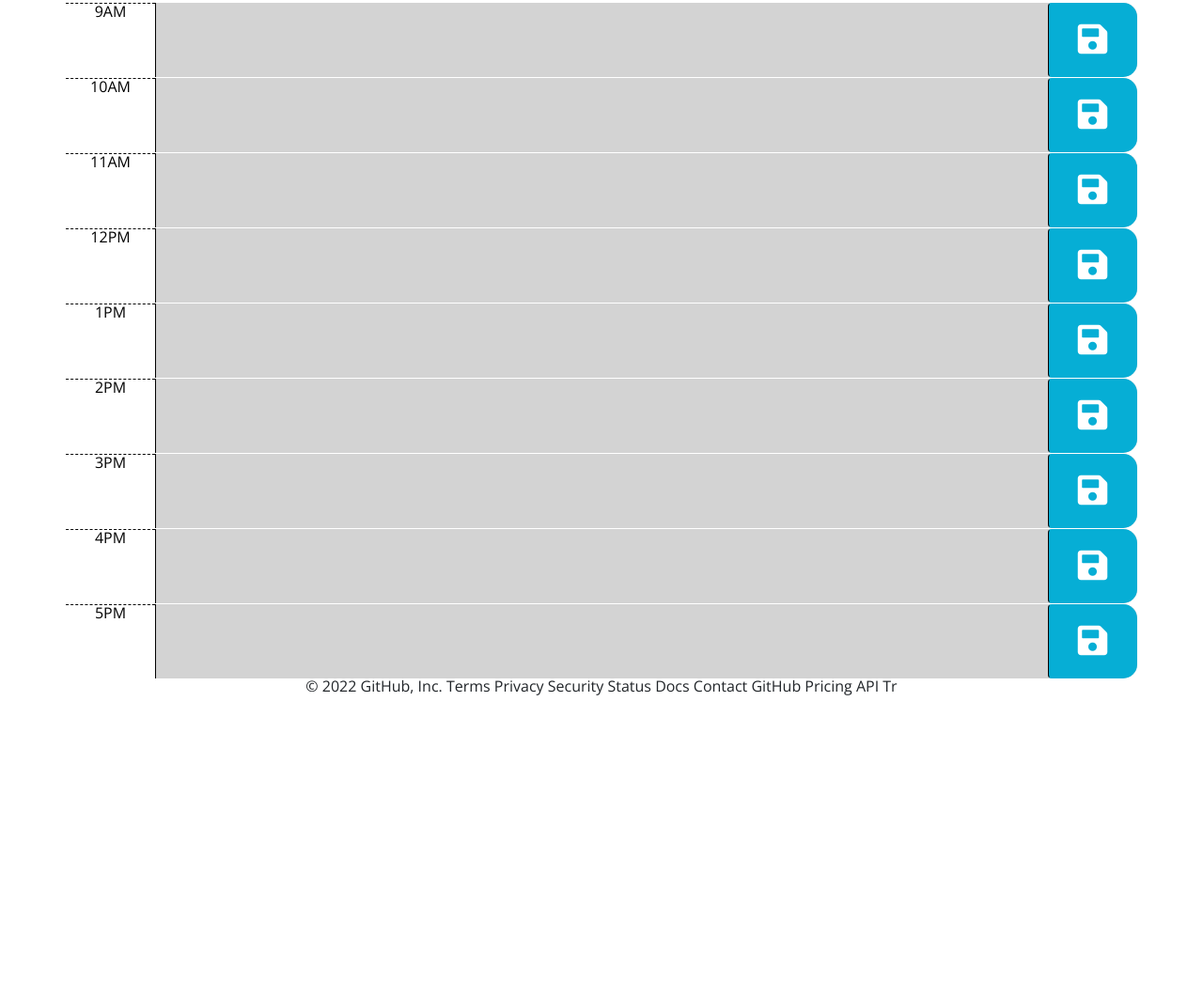
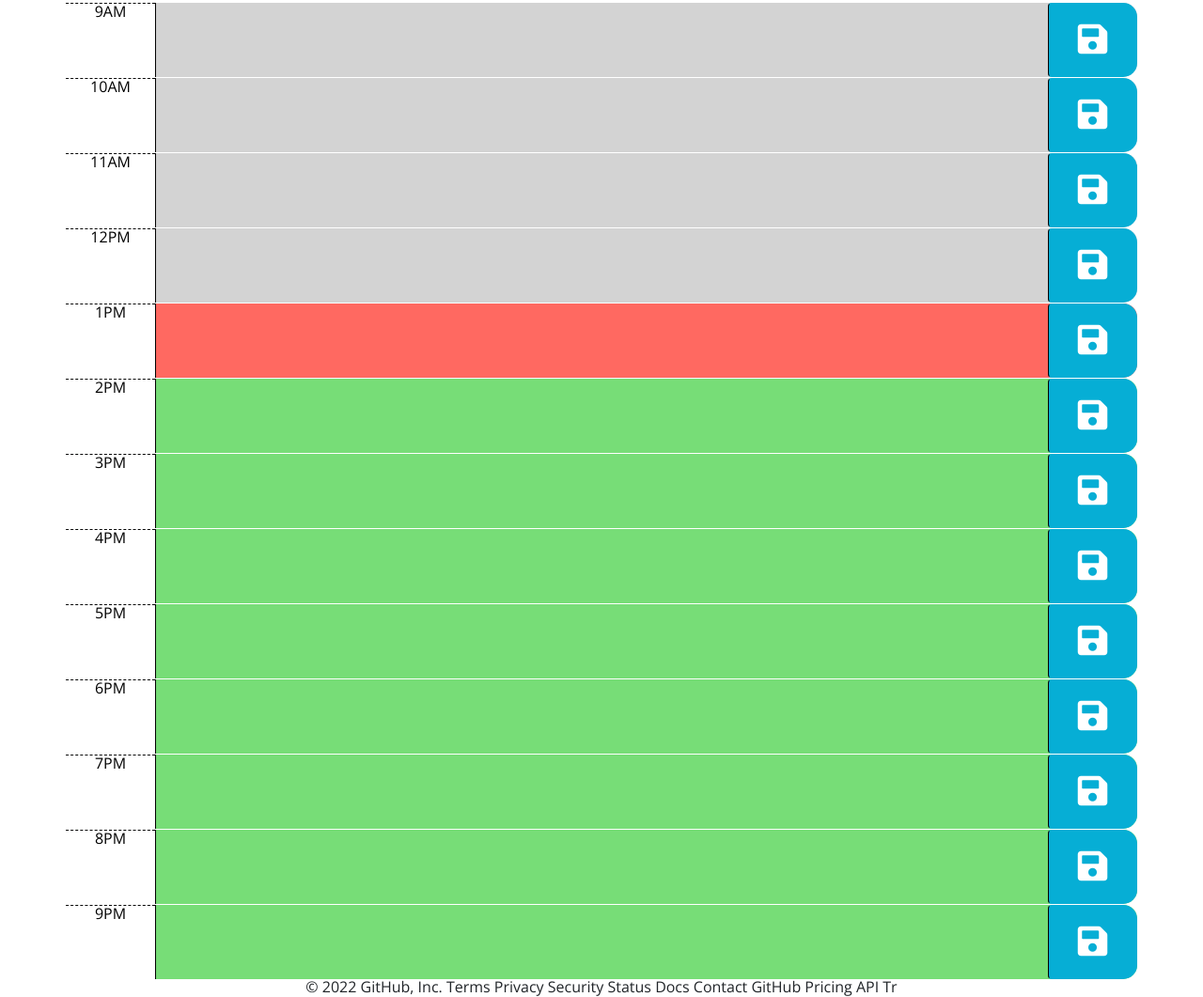
Before and after one commit to Rini0404/planner, a plain HTML site: page index.html in a window 1280 px wide. Shown: the part 334-1395 px from the top of the page at 94% size. Before the commit the page ends 1075 px from the top, so only its background shows below. Drawn offline with nearby package versions, Linux system fonts and the light colour scheme.

Commit message:
finished product!

```diff
--- a/assets/css/js/script.js
+++ b/assets/css/js/script.js
@@ -1,5 +1,5 @@
-var today  = document.getElementById('currentDay');
-var time = moment();
+var today  = $('#currentDay')
+
 
   var timeDisplay = moment().format("dddd, MMMM do YYYY, h:mm:ss a");
   $("#currentDay").text(timeDisplay);
@@ -15,14 +15,16 @@ setInterval(update, 1000);
 console.log("ayo")
 // .ready, starts the function
     $(document).ready(function() {
+
   //gets the ID of saveButton and gives var SaveButton
    // listen for save button click
   //  more code for this item styling?
   var saveBtn = $('.saveBtn')
     saveBtn.on('click', function(event) {
       event.preventDefault();
-      var value = $(this).siblings('.informaion').val();
+      var value = $(this).siblings('.information').val();
       var time = $(this).parent().attr('id');
+      console.log(value)
       // above, grabs the variables values and when called it uses them.
       // set item is another way to say youre saving an item.
        //saves the actual time, and its value es: the time is 8pm, saves "PM"
@@ -33,24 +35,6 @@ console.log("ayo")
   console.log(document)
   // udpadate current hours and change colors
 
-      function colorUpdater() {
-        var hour = moment().hours();
-        console.log(hour)
-        // loop over timeblocks
-        $('.time-block').each(function () {
-          // creat something to loop over the blocks
-          var now = parseInt($(this).attr('id').split('-')); // convert my string to an interger...
-          if (now > hour) {
-            $(this).addClass('future')
-          } else if (now === hour) {
-            $(this).addClass('present');
-          } else {
-            $(this).addClass('past');
-          }
-
-        });
-      }
-      colorUpdater();
 
       // selected class .time-block
         $(".time-block").each(function () {
@@ -61,8 +45,27 @@ console.log("ayo")
               $(this).children('.time').value(time)
             }
         });
+        function colorUpdater() {
+        var hour = moment().hours();
+        console.log(hour)
+        // loop over timeblocks
+        $('.time-block').each(function () {
+          // creat something to loop over the blocks
+          var now = parseInt($(this).attr('id').split('-')[[1]]); // convert my string to an interger...
+          console.log(now)
+          if (now < hour) {
+            $(this).addClass('past');
+          } else if (now === hour) {
+            $(this).removeClass('past');
+            $(this).addClass('present');
+          } else {
+            $(this).removeClass('past');
+            $(this).addClass('future');
+          }
         });
-      // coppy and paste for each.
+
+  }
+      colorUpdater();
       $("#hour-9 .information").val(localStorage.getItem('hour-9'));
       $("#hour-10 .information").val(localStorage.getItem('hour-10'));
       $("#hour-11 .information").val(localStorage.getItem('hour-11'));
@@ -72,3 +75,10 @@ console.log("ayo")
       $("#hour-3 .information").val(localStorage.getItem('hour-3'));
       $("#hour-4 .information").val(localStorage.getItem('hour-4'));
       $("#hour-5 .information").val(localStorage.getItem('hour-5'));
+      $("#hour-6 .information").val(localStorage.getItem('hour-5'));
+      $("#hour-7 .information").val(localStorage.getItem('hour-5'));
+      $("#hour-8 .information").val(localStorage.getItem('hour-5'));
+      $("#hour-5 .information").val(localStorage.getItem('hour-5'));
+
+});
+    // coppy and paste for each.
--- a/index.html
+++ b/index.html
@@ -50,56 +50,52 @@
           <textarea class = "col-md-10 information"></textarea>
             <button id = "saveButton" class = "btn saveBtn col-md-1"><i class="fa fa-save" style="font-size:36px;"></i></button>
       </secttion>
-      <secttion id = 'hour-1'  class = "row time-block">
+      <secttion id = 'hour-13'  class = "row time-block">
         <div class = "col-md-1 hour">1PM</div>
           <textarea class = "col-md-10 information"></textarea>
             <button id = "saveButton" class = "btn saveBtn col-md-1"><i class="fa fa-save" style="font-size:36px;"></i></button>
       </secttion>
-      <secttion id = 'hour-2'  class = "row time-block">
+      <secttion id = 'hour-14'  class = "row time-block">
         <div class = "col-md-1 hour">2PM</div>
           <textarea class = "col-md-10 information"></textarea>
             <button id = "saveButton" class = "btn saveBtn col-md-1"><i class="fa fa-save" style="font-size:36px;"></i></button>
       </secttion>
-      <secttion id = 'hour-3'  class = "row time-block">
+      <secttion id = 'hour-15'  class = "row time-block">
         <div class = "col-md-1 hour">3PM</div>
           <textarea class = "col-md-10 information"></textarea>
             <button id = "saveButton" class = "btn saveBtn col-md-1"><i class="fa fa-save" style="font-size:36px;"></i></button>
       </secttion>
-      <secttion id = 'hour-4'  class = "row time-block">
+      <secttion id = 'hour-16'  class = "row time-block">
         <div class = "col-md-1 hour">4PM</div>
           <textarea class = "col-md-10 information"></textarea>
             <button id = "saveButton" class = "btn saveBtn col-md-1"><i class="fa fa-save" style="font-size:36px;"></i></button>
       </secttion>
-      <secttion id = 'hour-5'  class = "row time-block">
+      <secttion id = 'hour-17'  class = "row time-block">
         <div class = "col-md-1 hour">5PM</div>
           <textarea class = "col-md-10 information"></textarea>
             <button id = "saveButton" class = "btn saveBtn col-md-1 "><i class="fa fa-save" style="font-size:36px;"></i></button>
       </secttion>
-      <!-- <secttion id = 'hour-6'  class = "row time-block">
+      <secttion id = 'hour-18'  class = "row time-block">
         <div class = "col-md-1 hour">6PM</div>
           <textarea class = "col-md-10 information"></textarea>
             <button id = "saveButton" class = "btn saveBtn col-md-1 "><i class="fa fa-save" style="font-size:36px;"></i></button>
       </secttion>
-      <secttion id = 'hour-7'  class = "row time-block">
+      <secttion id = 'hour-19'  class = "row time-block">
         <div class = "col-md-1 hour">7PM</div>
           <textarea class = "col-md-10 information"></textarea>
             <button id = "saveButton" class = "btn saveBtn col-md-1 "><i class="fa fa-save" style="font-size:36px;"></i></button>
-      </secttion> -->
+      </secttion>
+      <secttion id = 'hour-20'  class = "row time-block">
+        <div class = "col-md-1 hour">8PM</div>
+          <textarea class = "col-md-10 information"></textarea>
+            <button id = "saveButton" class = "btn saveBtn col-md-1 "><i class="fa fa-save" style="font-size:36px;"></i></button>
+      </secttion>
+      <secttion id = 'hour-21'  class = "row time-block">
+        <div class = "col-md-1 hour">9PM</div>
+          <textarea class = "col-md-10 information"></textarea>
+            <button id = "saveButton" class = "btn saveBtn col-md-1 "><i class="fa fa-save" style="font-size:36px;"></i></button>
+      </secttion>
     </div>
-
-
-
-
-
-
-
-
-
-
-
-
-
-
 
 
     <footer>
```
Lines whose indentation alone changed are shown as unchanged.
